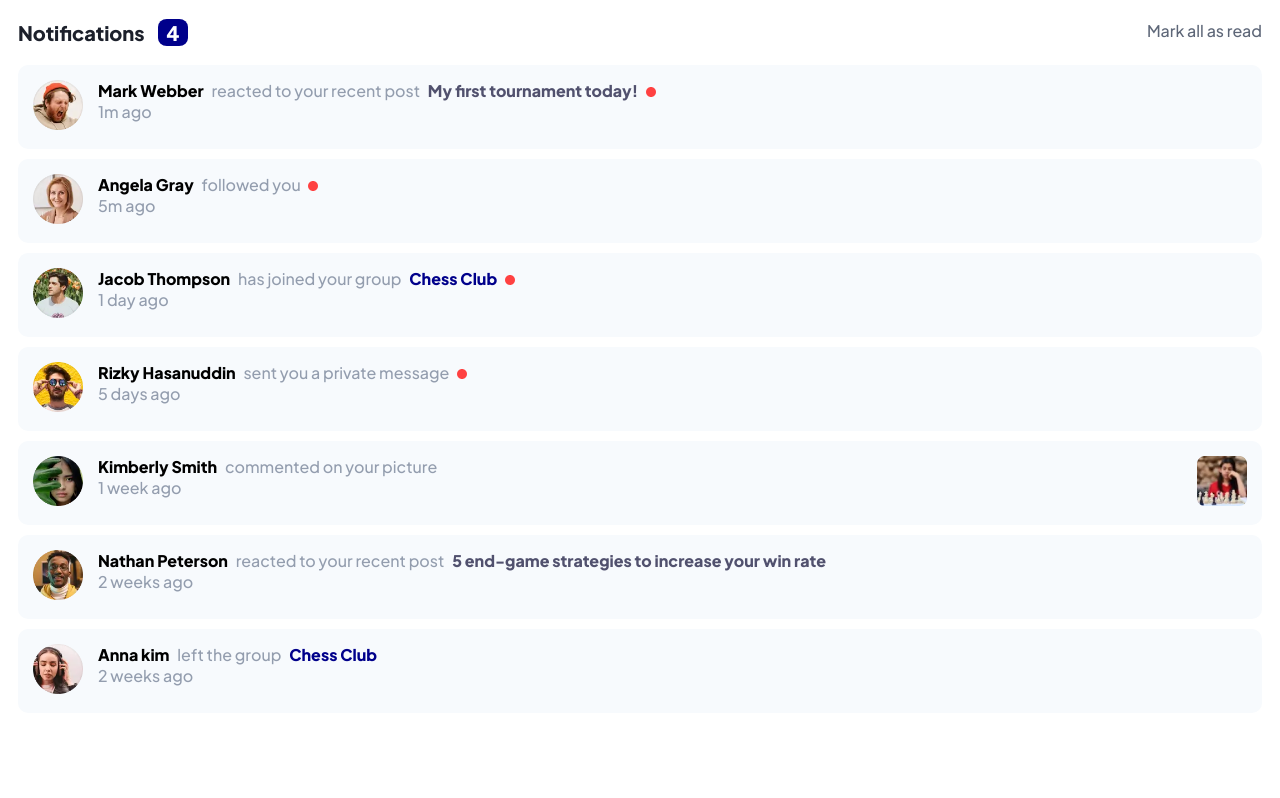
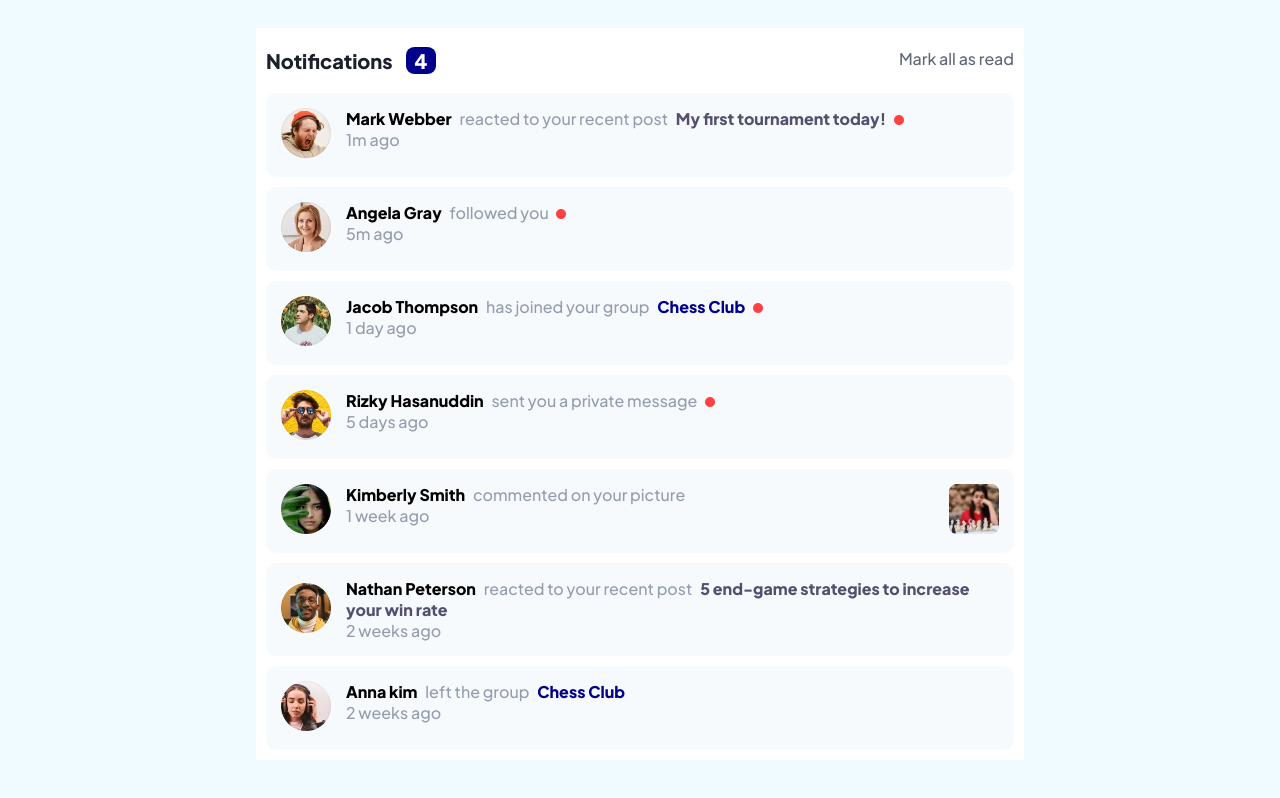
Before and after one commit to AMOGHPTL/notifications-page, a plain HTML site: page index.html in a window 1280 px wide. Drawn offline with Linux system fonts and the light colour scheme.

Commit message:
build for desktop.

```diff
--- a/css/style.css
+++ b/css/style.css
@@ -22,9 +22,11 @@ img{
 
 body{
     font-size: 1.6rem;
-    background: hsl(0, 0%, 100%);
+    background: rgb(240, 251, 255);
     font-family: 'Plus Jakarta Sans', sans-serif;
     cursor: default;
+    display: flex;
+    justify-content: center;
 }
 
 .name{
@@ -92,6 +94,10 @@ color: var(--color-time);
     margin-top: 1rem;
 }
 
+.msg:hover{
+    background: rgb(215, 228, 232);
+}
+
 
 /* picture card */
 
@@ -142,3 +148,18 @@ color: var(--color-time);
     color: var(--color-secondary);
     cursor: pointer;
 }
+
+
+/*desktop modifications*/
+
+.notification-bar{
+    max-width: 768px;
+    background: white;
+}
+
+@media screen and (min-width:768px){
+    .notification-bar{
+        margin-top: 2rem;
+        margin-bottom: 2rem;
+    }
+}
--- a/index.html
+++ b/index.html
@@ -11,6 +11,7 @@
     <link rel="stylesheet" href="./css/style.css" />
   </head>
   <body>
+    <div class="notification-bar">
       <div class="top-bar">
         <span class="notifications"
           >Notifications <span class="number"></span
@@ -86,8 +87,8 @@
             <span class="time">5 days ago</span>
           </div>
           <div class="msg hidden">
-          Hello, thanks for setting up the Chess Club. I've been a member for a
-          few weeks now and I'm already having lots of fun and improving my
+            Hello, thanks for setting up the Chess Club. I've been a member for
+            a few weeks now and I'm already having lots of fun and improving my
             game.
           </div>
         </div>
@@ -141,6 +142,7 @@
           </div>
         </div>
       </div>
+    </div>
     <script src="./app.js"></script>
   </body>
 </html>
```
Lines whose indentation alone changed are shown as unchanged.
